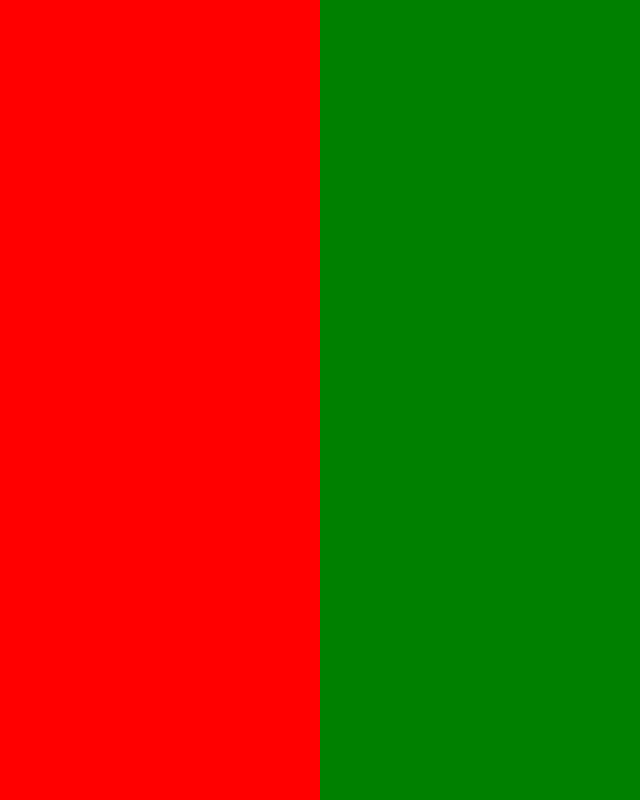
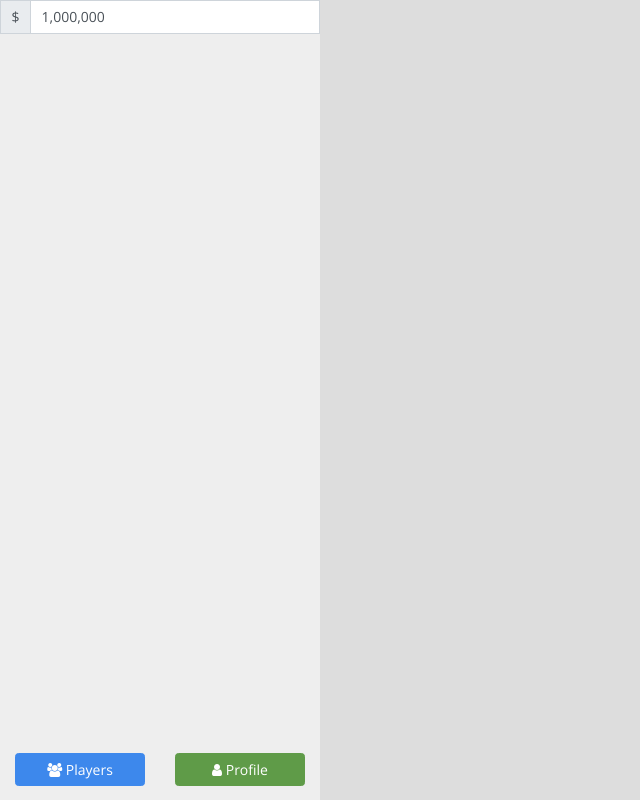
Before and after one commit to mauriciotogneri/momowars, a plain HTML site: page public/game.html in a window 1280 px wide. Shown: the whole page, without its empty margins (0-640 px from the left). Drawn offline with nearby package versions, Linux system fonts and the light colour scheme.

Commit message:
Improving navigation section

```diff
--- a/public/game.html
+++ b/public/game.html
@@ -51,12 +51,30 @@
 
 <body ng-controller="controllerGame">
 
-	<div class="row" ng-show="!loading">
-		<div class="col-md-3" style="background-color:red">
+	<div class="row screen-row" ng-show="!loading">
+		<div class="col-md-3" style="background-color:#EEEEEE;padding:0;margin:0">
+			<div class="input-group">
+				<div class="input-group-addon" style="border-radius:0">$</div>
+				<input type="text" class="form-control noselect" style="background-color:white;border-radius:0" disabled readonly value="1,000,000">
+			</div>
 
+			<div class="row" style="position:absolute;bottom:0;width:100%;padding: 1em 0 1em 0;margin:0">
+				<div class="col-6">
+					<button type="submit" class="btn btn-block btn-primary">
+						<i class="fa fa-users"></i>
+						Players
+					</button>
+				</div>
+				<div class="col-6">
+					<button type="submit" class="btn btn-block btn-success">
+						<i class="fa fa-user"></i>
+						Profile
+					</button>
+				</div>
+			</div>
 		</div>
 
-		<div class="col-md-9" style="background-color:green">
+		<div class="col-md-9" style="background-color:#DDDDDD">
 
 		</div>
 	</div>
--- a/public/styles/game.css
+++ b/public/styles/game.css
@@ -1,4 +1,4 @@
-.row
+.screen-row
 {
 	margin: 0 auto;
 	width: 100%;
```
